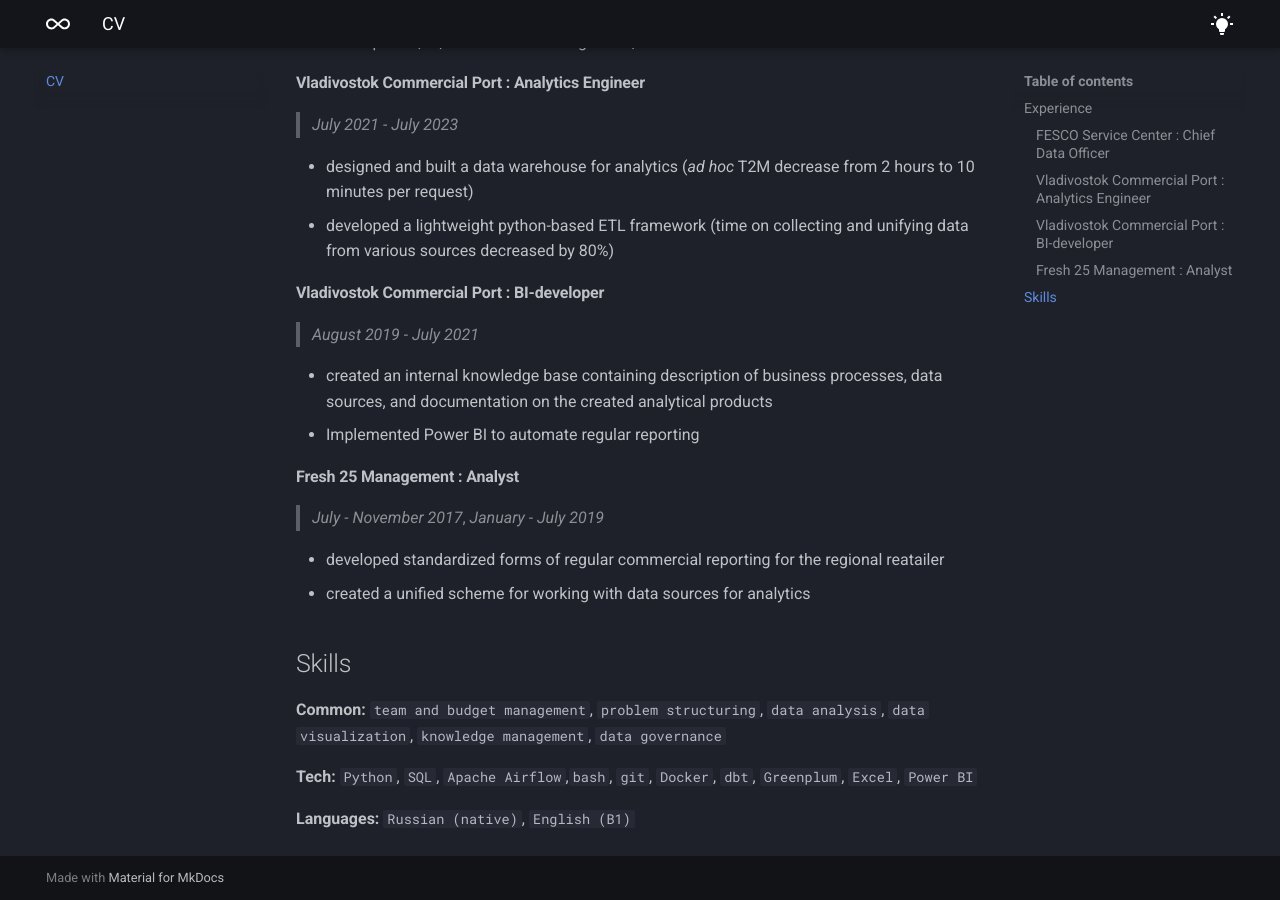
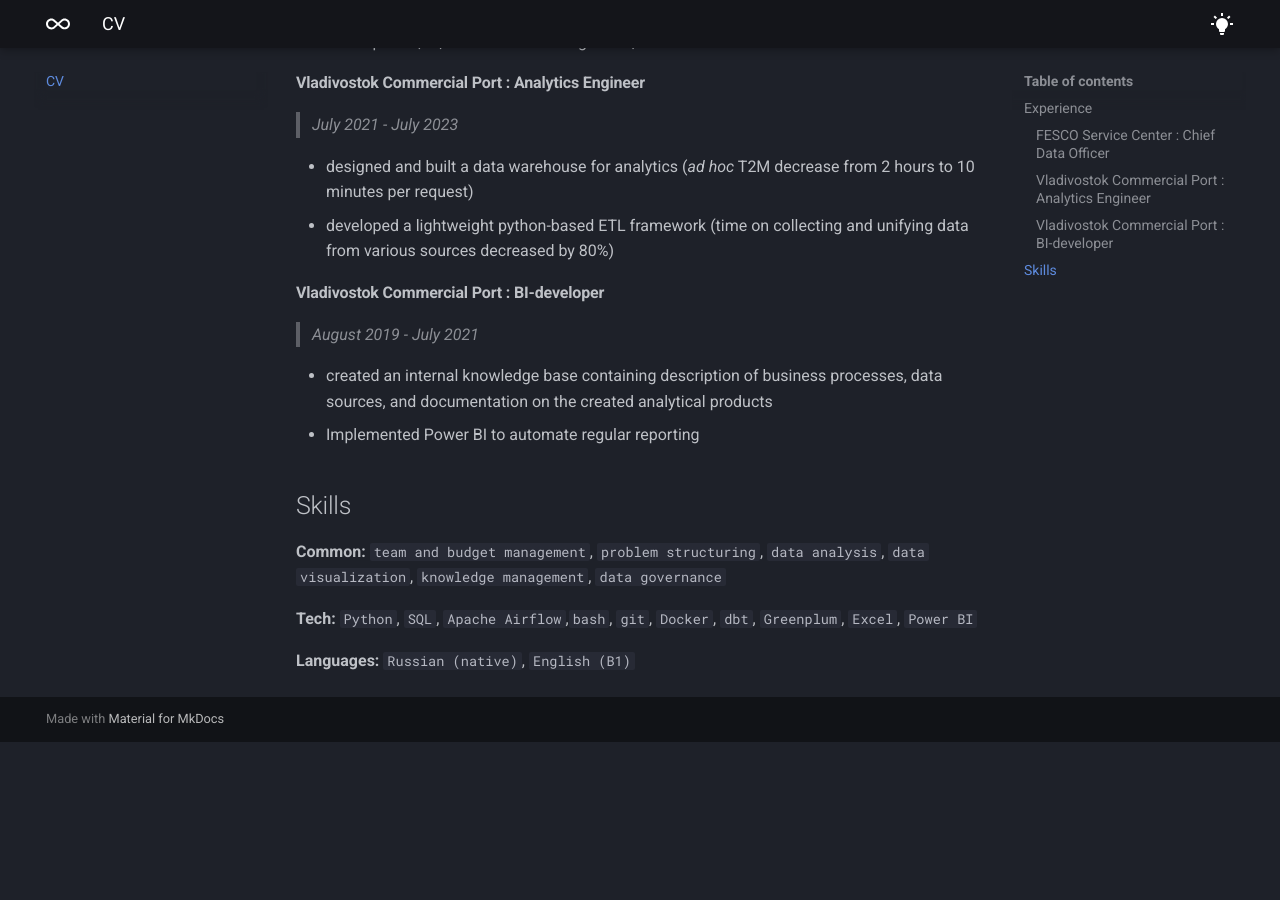
Before and after one commit to eppv/eppv.github.io, an MkDocs documentation site: the page built from docs_src/docs/cv.md, in a window 1280 px wide and 900 px high, scrolled down 525 px. Built offline with MkDocs 1.6.1 and Material for MkDocs 9.7.7, drawn with Linux system fonts in a browser that asks for light colours; after the commit the page ends 1267 px from its top, so only the background shows below that.

Commit message:
Remove outdated info

```diff
--- a/docs_src/docs/cv.md
+++ b/docs_src/docs/cv.md
@@ -27,13 +27,6 @@
 * created an internal knowledge base containing description of business processes, data sources, and documentation on the created analytical products
 * Implemented Power BI to automate regular reporting
 
-#### Fresh 25 Management : Analyst
-
-> *July - November 2017*, *January - July 2019*
-
-* developed standardized forms of regular commercial reporting for the regional reatailer
-* created a unified scheme for working with data sources for analytics
-
 ## Skills
 
 **Common:** `team and budget management`, `problem structuring`, `data analysis`, `data visualization`, `knowledge management`, `data governance`
```
Also changed, not shown: docs_src/docs/index.md (+1 -1 lines).
